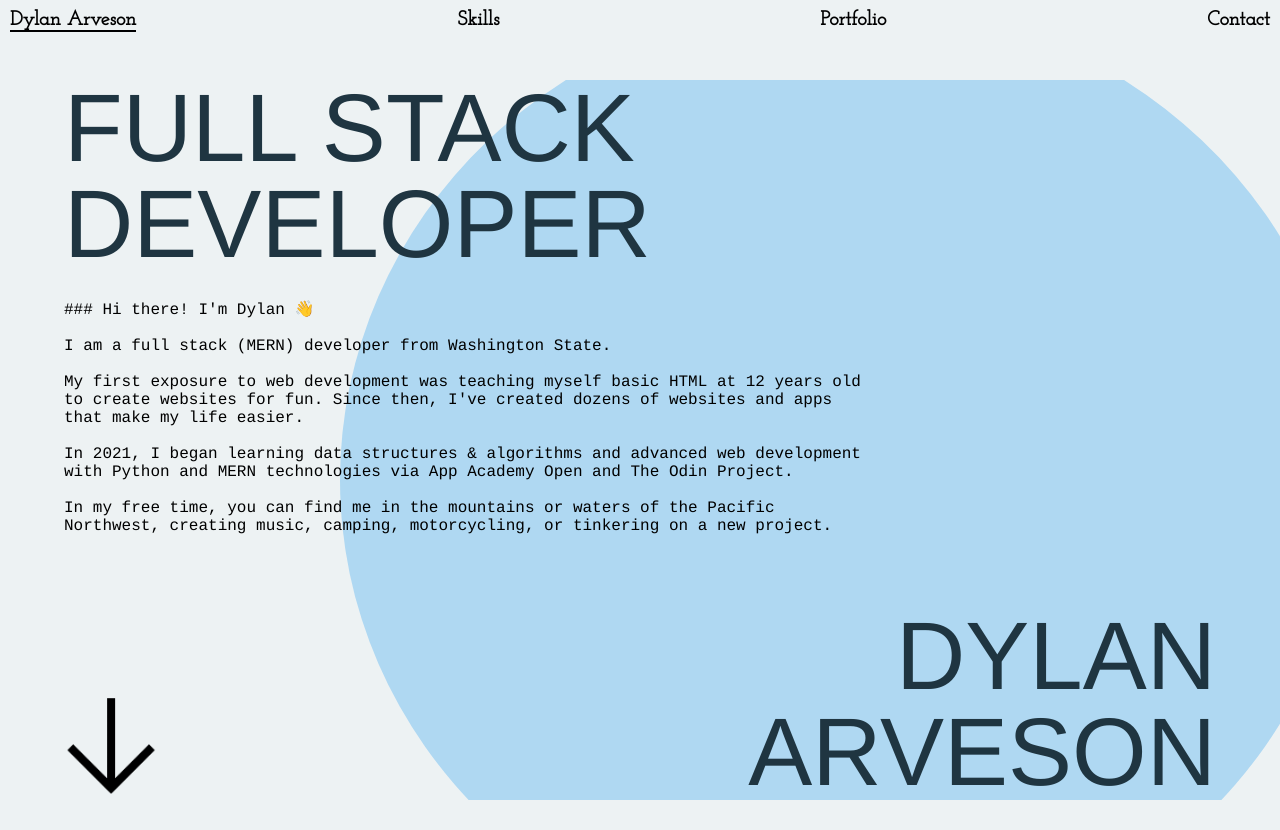
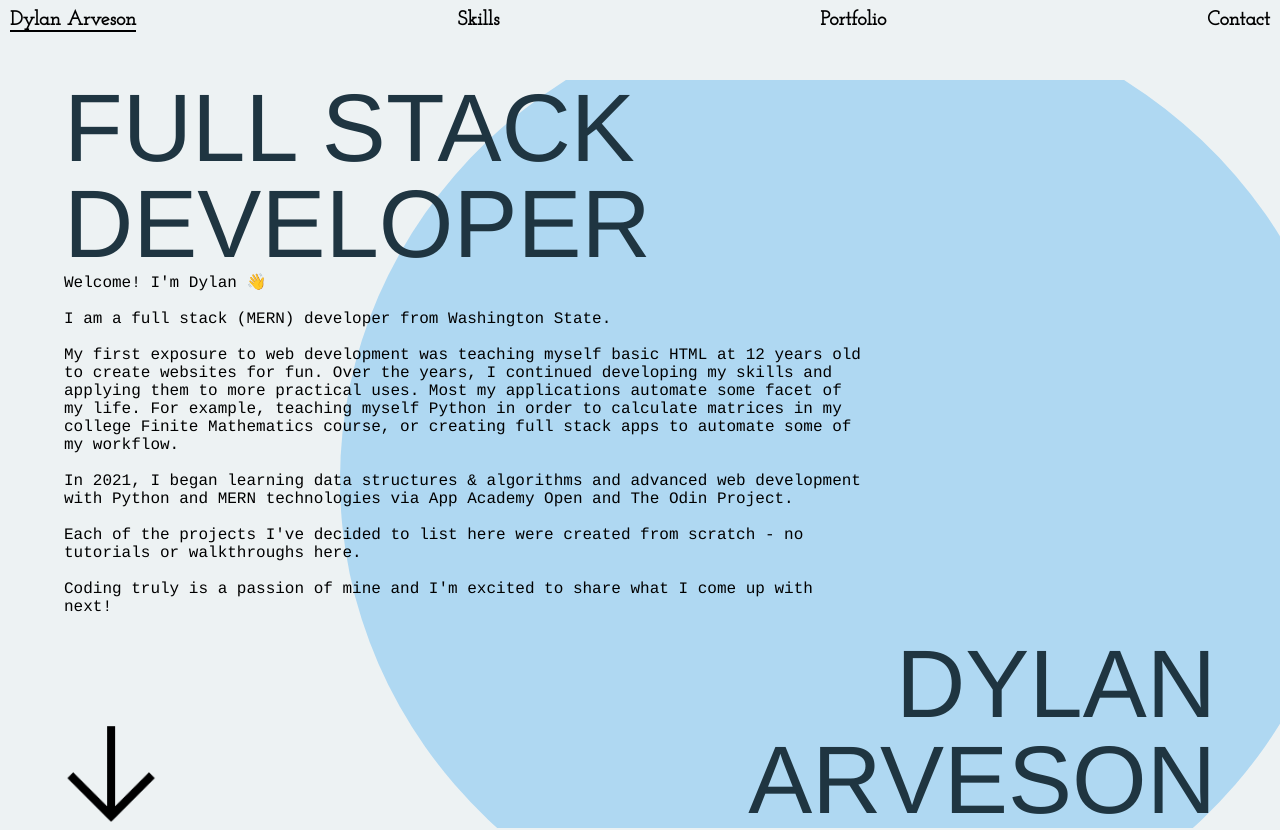
Before and after one commit to dyyllaann/portfolio, a React (Create React App) app: page /info in a window 1280 px wide. Shown: the top 830 px of the page. Built offline with nearby package versions, Linux system fonts and the light colour scheme.

Commit message:
Update Members Only link; Update bio.

```diff
--- a/src/App.css
+++ b/src/App.css
@@ -59,14 +59,27 @@ h1 {
   margin: 0 5%;
 }
 
+/* .hero-center {
+  animation: center 1s ease-in;
+} */
+
 .hero-bottom {
   display: flex;
   flex: 1;
   justify-content: space-between;
+  animation-name: slide-in;
+  animation-duration: 1.25s;
+  animation-timing-function: ease-out;
 }
 
 .hero-bottom > * {
   margin-top: auto;
+}
+
+.hero-top {
+  animation-name: slide-in;
+  animation-duration: 1.25s;
+  animation-timing-function: ease-out;
 }
 
 i {
@@ -191,3 +204,24 @@ nav > * {
     font-size: 3.5rem;
   }
 }
+
+@keyframes slide-in {
+  from {margin: -500px 5%;}
+  to {margin: 0 5%;}
+  50% {
+    opacity: 0;
+  }
+
+  100% {
+    opacity: 1;
+  }
+}
+
+@keyframes center {
+  0% {
+    opacity: 0;
+  }
+  100% {
+    opacity: 1;
+  }
+}
--- a/src/App.js
+++ b/src/App.js
@@ -92,14 +92,17 @@ function Hero() {
 				<div id='background-circle'></div>
 				<div id='bio'>
 					<p>
-						### Hi there! I'm Dylan 👋 <br /> <br />I am a full stack (MERN)
+						Welcome! I'm Dylan 👋 <br /> <br />I am a full stack (MERN)
 						developer from Washington State.
 					</p>
 					<br />
 					<p>
 						My first exposure to web development was teaching myself basic HTML
-						at 12 years old to create websites for fun. Since then, I've created
-						dozens of websites and apps that make my life easier.
+						at 12 years old to create websites for fun. Over the years, I continued
+						developing my skills and applying them to more practical uses. Most
+						my applications automate some facet of my life. For example, teaching
+						myself Python in order to calculate matrices in my college Finite Mathematics
+						course, or creating full stack apps to automate some of my workflow.
 					</p>
 					<br />
 					<p>
@@ -109,9 +112,13 @@ function Hero() {
 					</p>
 					<br />
 					<p>
-						In my free time, you can find me in the mountains or waters of the
-						Pacific Northwest, creating music, camping, motorcycling, or tinkering on a
-						new project.
+						Each of the projects I've decided to list here were created from scratch -
+						no tutorials or walkthroughs here.
+					</p>
+					<br />
+					<p>
+						Coding truly is a passion of mine and I'm excited to share what I come
+						up with next!
 					</p>
 				</div>
 				<br />
@@ -191,61 +198,55 @@ function Skills() {
 function Portfolio() {
 
   return (
-		<section id='portfolio'>
+		<section id="portfolio">
 			<h1>Portfolio Section</h1>
-			<div className='portfolio-grid'>
+			<div className="portfolio-grid">
 				<PortfolioCard
 					name={`Members Only / 'HushBook'`}
 					description={
-						'A social media app that allows users to create an account and post anonymously.'
+						"A social media app that allows users to create an account and post anonymously."
 					}
-					tools={'Express, Node, MongoDB / Mongoose'}
+					tools={"MongoDB / Mongoose, Express, Node, Jade MVC"}
 					image={membersScreen}
-					link='https://dyyllaann-members-only.herokuapp.com/'
+					link="https://members-only-production-fee3.up.railway.app/"
 				/>
 				<PortfolioCard
-					name={'Sub Pop Mega Mart Clone'}
-					description={
-						`Clone of Sub Pop's online store, including login and Inventory Management System.`
-					}
-					tools={'Express, Node, MongoDB / Mongoose'}
+					name={"Sub Pop Mega Mart Clone"}
+					description={`Clone of Sub Pop's online store, including login and Inventory Management System.`}
+					tools={"Express, Node, MongoDB / Mongoose"}
 					image={subPopClone}
-					link='https://sub-pop-clone.herokuapp.com/catalog'
+					link="https://sub-pop-clone.herokuapp.com/catalog"
 				/>
 				<PortfolioCard
-					name={'KosmoTime Clone'}
-					description={
-						`Clone of Nicolas Vandenberghe and Martin Plouy's KosmoTime app.`
-					}
-					tools={'React, JavaScript, Vanilla CSS, Node, npm'}
+					name={"KosmoTime Clone"}
+					description={`Clone of Nicolas Vandenberghe and Martin Plouy's KosmoTime app.`}
+					tools={"React, JavaScript, Vanilla CSS, Node, npm"}
 					image={kosmotimeClone}
-					link='https://kosmotime-clone.herokuapp.com/'
+					link="https://kosmotime-clone.herokuapp.com/"
 				/>
 				<PortfolioCard
-					name={'Real Estate Productivity App'}
+					name={"Real Estate Productivity App"}
 					description={
-						'A productivity tool that calculates deadlines, autopopulates a contract summary, and saves the contract summary to PDF.'
+						"A productivity tool that calculates deadlines, autopopulates a contract summary, and saves the contract summary to PDF."
 					}
-					tools={'React, Node, Material UI, pdfmake'}
+					tools={"React, Node, Material UI, pdfmake"}
 					image={reScreen}
-					link='https://main.dvznkfo3mus0h.amplifyapp.com/'
+					link="https://main.dvznkfo3mus0h.amplifyapp.com/"
 				/>
 				<PortfolioCard
-					name={'Browser Dashboard'}
+					name={"Browser Dashboard"}
 					description={
-						'A browser dashboard integrated with Google that shows upcoming events, tasks, and projects. (Currently offline)'
+						"A browser dashboard integrated with Google that shows upcoming events, tasks, and projects. (Currently offline)"
 					}
-					tools={'JavaScript, HTML, CSS, Google Calendar API, Auth0, Moment.js'}
+					tools={"JavaScript, HTML, CSS, Google Calendar API, Auth0, Moment.js"}
 					image={dashScreen}
 				/>
 				<PortfolioCard
-					name={'Weather App'}
-					description={
-						`An app that allows users to access OpenWeatherMap's API to get a real-time weather report.`
-					}
-					tools={'JavaScript, HTML, CSS + flex, OpenWeatherMap API'}
+					name={"Weather App"}
+					description={`An app that allows users to access OpenWeatherMap's API to get a real-time weather report.`}
+					tools={"JavaScript, HTML, CSS + flex, OpenWeatherMap API"}
 					image={weatherScreen}
-					link='https://github.com/dyyllaann/weather-app'
+					link="https://github.com/dyyllaann/weather-app"
 				/>
 			</div>
 		</section>
```
